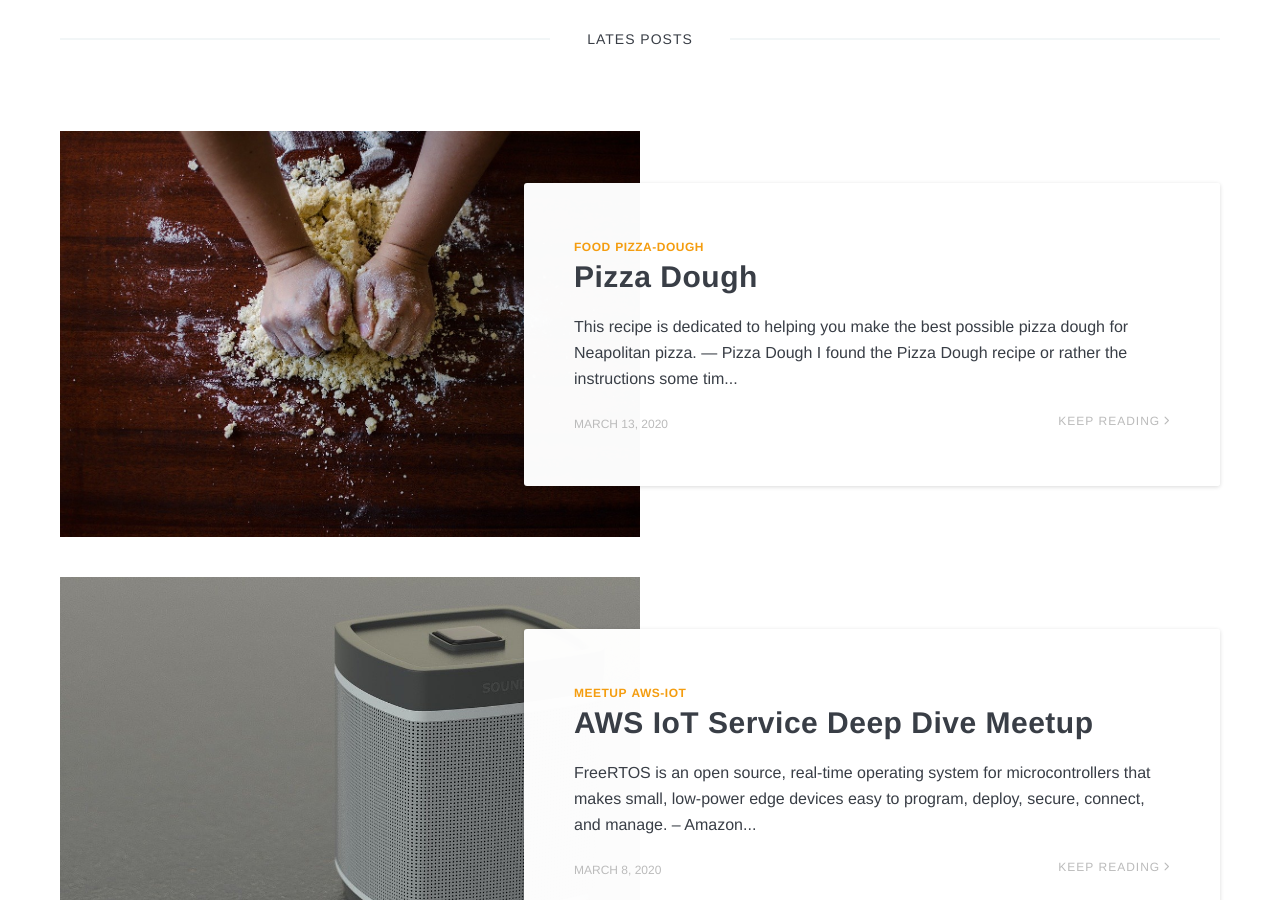
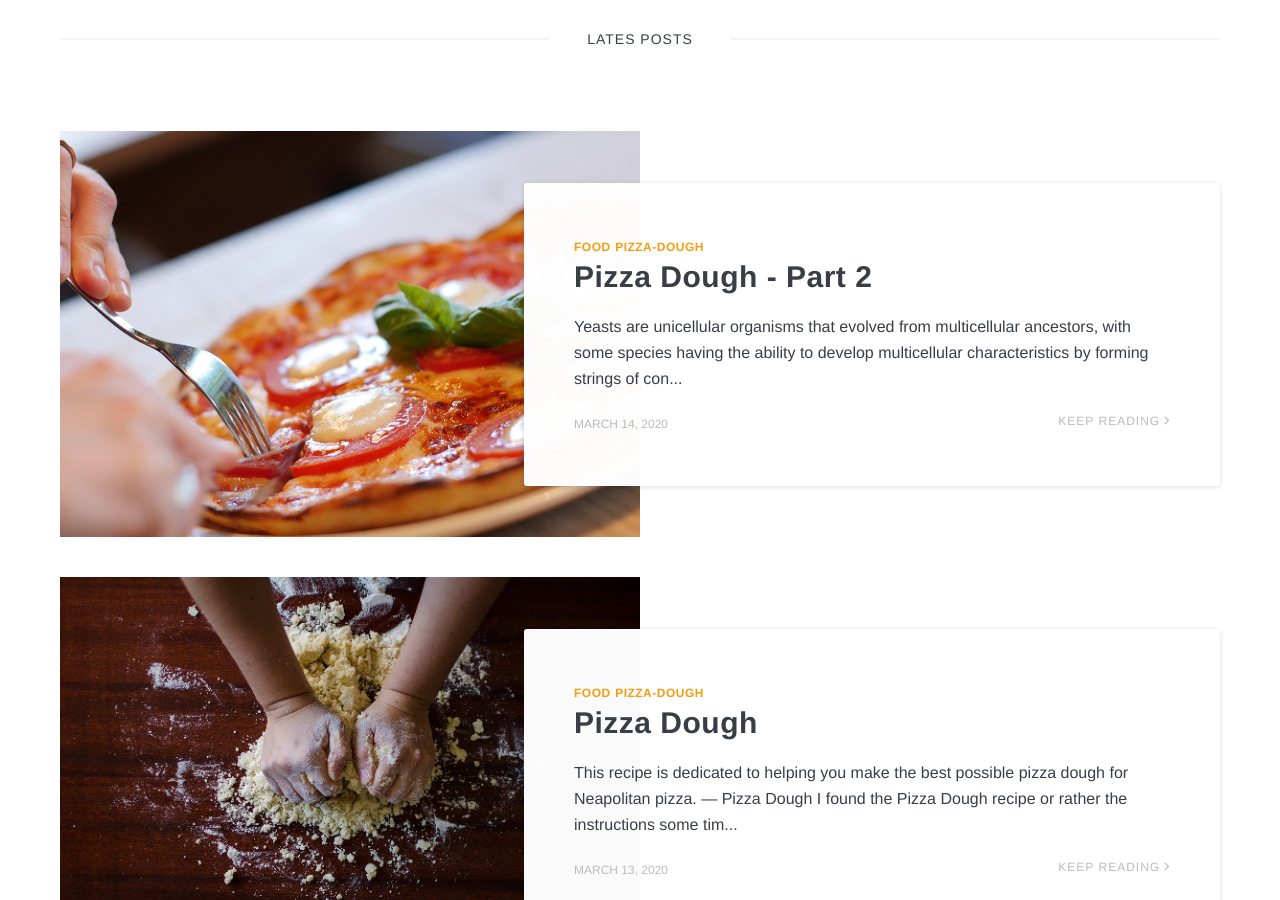
Before and after one commit to choas/choas.github.io, a Jekyll site: the page built from index.html, in a window 1280 px wide and 900 px high, scrolled down 593 px. Built offline with Jekyll 4.4.1, drawn with Linux system fonts in a browser that asks for light colours; nearby versions of some CDN libraries; the list of posts is cut into pages by our own code; some of the changed text lies outside the part shown.

Commit message:
pizza dough part 2

```diff
--- a/_posts/2020-03-13-pizza-dough.md
+++ b/_posts/2020-03-13-pizza-dough.md
@@ -20,9 +20,9 @@ First of all I need the ingredients for the dough, for this there is a [calculat
 - flour 526.95g
 - water 342.51g
 - salt 10.54g
-- dry yeast 0.26g (fresh yeast 0.79g)
+- dry yeast 0.26g (fresh yeast 0.79g) ... yes, these numbers are correct
 
-Everything is at home, except the flour, which requires a lot of protein. I had no problem finding flour, which can be a problem 🐹 these days.
+Everything is at home, except the flour, which requires a lot of protein. I had no problem finding flour, which can be a problem 🐹 these days. The flour has 12g of protein per 100g.
 
 ![flour](/images/dough_00_weizenmehl1050.jpg)
 
@@ -30,7 +30,7 @@ Everything is at home, except the flour, which requires a lot of protein. I had
 
 Let’s start:
 
-- Mix all the ingredients
+- mix all the ingredients
 - watch the video [how to stretch and fold](https://youtu.be/zgz0oAhgwyg?t=303)
 - 0:30 first time stretch and fold
 - 1:00 2nd stretch and fold
@@ -42,6 +42,4 @@ Let’s start:
 
 ![stretch and fold - day 1](/images/dough_02_stretch_fold.jpg)
 
-## Day 2 - xx hours
-
-to be continued ...
+to be continued ... see [part 2](/2020/03/14/pizza-dough-part-2)
--- /dev/null
+++ b/_posts/2020-03-14-pizza-dough-part-2.md
@@ -0,0 +1,26 @@
+---
+layout: post
+title:  Pizza Dough - Part 2
+date:   2020-03-14 09:16 +0100
+image:  pizza-1150031_1280.jpg
+credit: https://pixabay.com/de/photos/pizza-vegetarische-pizza-k%C3%A4se-1150031/
+tags:   food pizza-dough
+---
+
+> Yeasts are unicellular organisms that evolved from multicellular ancestors, with some species having the ability to develop multicellular characteristics by forming strings of connected budding cells known as pseudohyphae or false hyphae. --[Wikipedia: Yeast](https://en.wikipedia.org/wiki/Yeast)
+
+Goodmorning dough, you rised nicely:
+
+![dough in the morning](/images/dough_03_morning.jpg)
+
+The recipe with the small amount of yeast worked, and I think I had more than the 0.26g.
+
+## Day 2 - Morning
+
+I continued with the [Pizza Dough](https://github.com/hendricius/pizza-dough) recipe and stretched and folded the dough one more time. Then I cut it and made four nice balls of dough:
+
+![dough balls](/images/dough_04_balls.jpg)
+
+## The last hour
+
+...
```
Also changed, not shown: images/dough_03_morning.jpg (added), images/dough_04_balls.jpg (added), images/pizza-1150031_1280.jpg (added).
